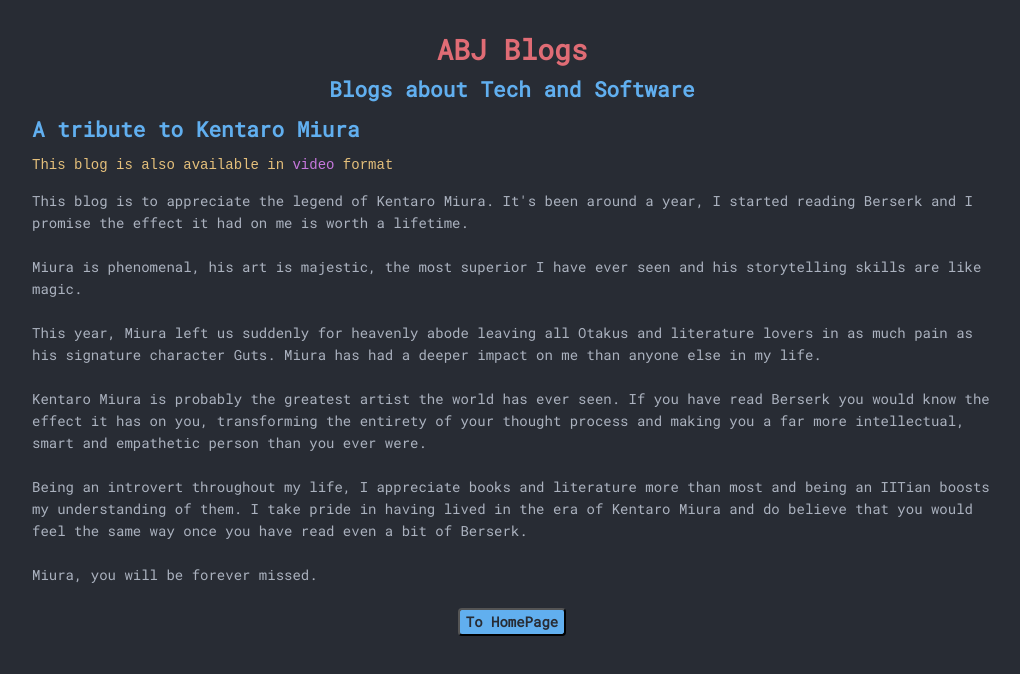
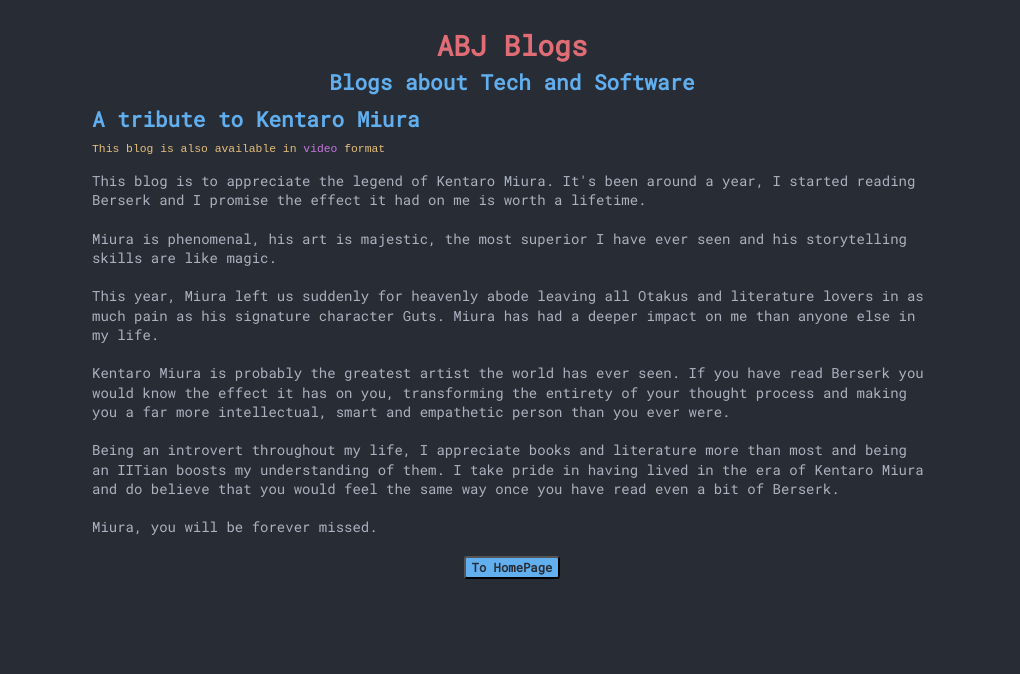
Before and after one commit to AbhJ/abj-blogs, a React (Create React App) app: page /abj-blogs/blog1 in a window 1280 px wide. Shown: the top 674 px of the page, without its empty margins (128-1148 px from the left). Built offline with nearby package versions, Linux system fonts and the light colour scheme.

Commit message:
line separator added

```diff
--- a/package.json
+++ b/package.json
@@ -11,7 +11,7 @@
     "react-dom": "^17.0.2",
     "react-meta-tags": "^1.0.1",
     "react-router-dom": "^5.2.0",
-    "react-scripts": "4.0.3",
+    "react-scripts": "^4.0.3",
     "web-vitals": "^1.1.2"
   },
   "scripts": {
--- a/public/index.html
+++ b/public/index.html
@@ -1,9 +1,6 @@
 <!DOCTYPE html>
 <html lang="en">
   <head>
-    <meta charset="utf-8" />
-    <meta name="viewport" content="width=device-width, initial-scale=1" />
-    <meta name="theme-color" content="#000000" />
   <meta content="width = device-width, initial-scale = 1, shrink-to-fit = no" name="viewport">
   <meta charset="utf-8">
   <meta name="viewport" content="width=device-width, initial-scale=1, shrink-to-fit=no">
--- a/src/components/Blog.js
+++ b/src/components/Blog.js
@@ -6,10 +6,11 @@
 	return (
 		<div>
 			<p>
+				<hr />
 				{blog.headLine}: <Link to={"/abj-blogs/blog" + blog.id}>
 					link
 				</Link>
-				<span style={{ float: "right", paddingRight: "20px" }}>
+				<span style={{ float: "right", paddingRight: "1.25em" }}>
 					created: {blog.day}
 				</span>
 			</p>
--- a/src/components/Blogs.js
+++ b/src/components/Blogs.js
@@ -11,6 +11,7 @@
 			{blogList.map((blog) => (
 				<Blog key={blog.id} blog = {blog} />
 			))}
+			<hr />
 			<br />
 			<br />
 		</div>
--- a/src/components/Button.js
+++ b/src/components/Button.js
@@ -21,12 +21,12 @@
 }
 
 const ButtonStyle = {
-	borderRadius: "4px",
+	borderRadius: "0.25em",
     margin: "0 auto",
 	color: "#282c34",
 	backgroundColor: "#61afef",
-	fontSize: "14px",
-    lineHeight: "22px",
+	fontSize: "0.875em",
+    lineHeight: "1.375em",
 	fontWeight: "bolder",
     fontFamily: "Roboto Mono",
 }
--- a/src/index.css
+++ b/src/index.css
@@ -26,21 +26,21 @@
     color: #282c34;
     margin: 0 auto;
 	background-color: #61afef;
-	font-size: 14px;
-    line-height: 22px;
+	font-size: 0.875em;
+    line-height: 1.375px;
 	font-weight: bolder;
     font-family: "Roboto Mono";
 }
 
 body {
-    padding: 20px;
+    padding: 1.25em;
     background-color: #282c34;
     color: #abb2bf;
     font-family: "Roboto Mono";
-    font-size: 14px;
-    line-height: 22px;
+    font-size: 0.875em;
+    line-height: 1.375em;
     margin: 0 auto;
-    max-width: 960px;
+    max-width: 60em;
 }
 
 ::-webkit-scrollbar {
```
Also changed, not shown: 1 other file (tests, documents, lock files or other folders).
